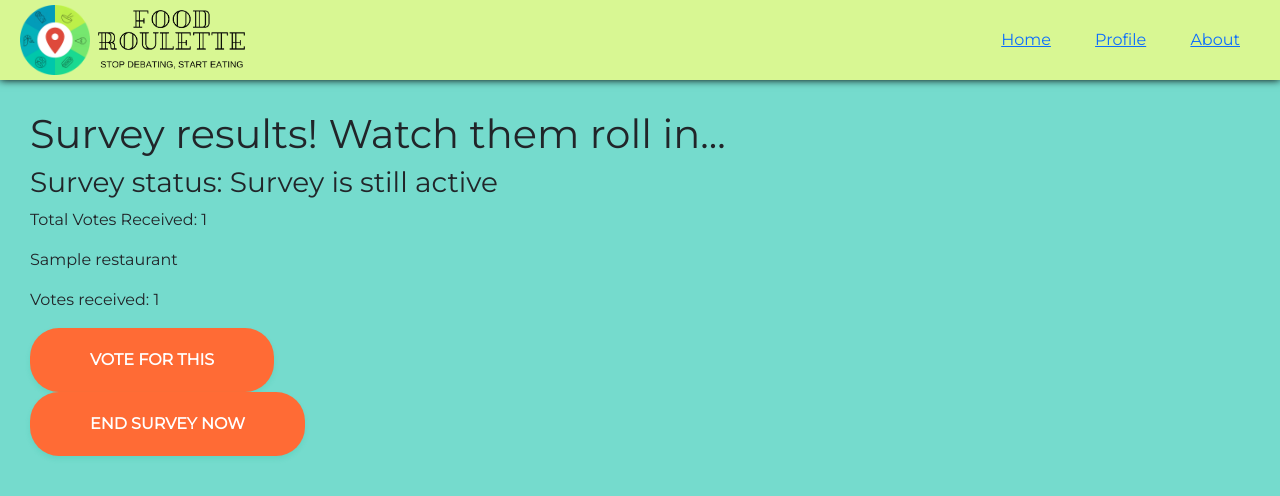
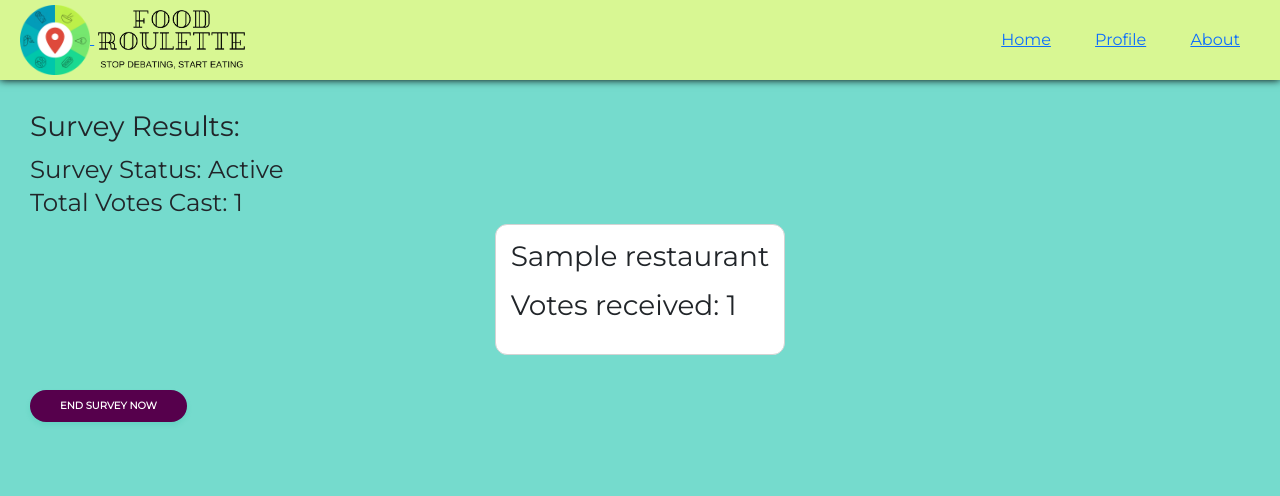
Before and after one commit to nagerz/FoodRoulette, a Rails app: page /surveys/1 in a window 1280 px wide. Shown: the top 496 px of the page. Run offline with Rails 7, Linux system fonts and the light colour scheme; tables that the repository leaves empty hold one stand-in row (values such as "Sample post"); style sheets or scripts are compiled from the project's sources; parts of the project's set-up code (start-up, migrations or seed data) failed here and were passed over; some libraries are stand-ins or nearby versions.

Commit message:
more styling

```diff
--- a/app/assets/stylesheets/application.scss
+++ b/app/assets/stylesheets/application.scss
@@ -123,7 +123,7 @@ header li {
   -webkit-backdrop-filter: blur(10px);
   backdrop-filter: blur(10px);
   max-width: 340px;
-  margin: 0 auto;
+  margin: 5px;
 }
 
 // Roulette
@@ -223,12 +223,46 @@ header li {
   padding: 15px;
 }
 
-.single-tmt {
-
+.vote-button {
+  font-weight: 700;
+  text-decoration: none;
+  padding: 10px 30px;
+  min-width: 60px;
+  color: #fff;
+  background-color: #8CB369;
+  font-size: 10px;
+  border-radius: 20px;
+  border: none;
+  text-align: center;
+  text-transform: uppercase;
+  cursor: pointer;
+  outline: none;
+  box-shadow: 0 3px 5px 0 rgba(42,187,155,.2);
+  -webkit-backdrop-filter: blur(10px);
+  backdrop-filter: blur(10px);
+  max-width: 240px;
+  margin: 0 auto;
 }
 
-.single-ra {
-
+.cancel-button {
+  font-weight: 700;
+  text-decoration: none;
+  padding: 10px 30px;
+  min-width: 60px;
+  color: #fff;
+  background-color: #56004C;
+  font-size: 10px;
+  border-radius: 20px;
+  border: none;
+  text-align: center;
+  text-transform: uppercase;
+  cursor: pointer;
+  outline: none;
+  box-shadow: 0 3px 5px 0 rgba(42,187,155,.2);
+  -webkit-backdrop-filter: blur(10px);
+  backdrop-filter: blur(10px);
+  max-width: 240px;
+  margin-top: 30px;
 }
 
 //Roulette
--- a/app/controllers/surveys_controller.rb
+++ b/app/controllers/surveys_controller.rb
@@ -53,7 +53,7 @@ class SurveysController < ApplicationController
     Vote.create_vote(params[:phone], params[:restaurant_code], survey)
     redirect_to survey_path(survey)
 
-    flash[:success] = "Your vote has been cast" unless params[:phone]
+    flash[:success] = "Your vote has been cast." unless params[:phone]
   end
 
   def vote
@@ -68,7 +68,7 @@ class SurveysController < ApplicationController
       }
       else
         redirect_to survey_path(survey)
-        flash[:alert] = "You already voted!"
+        flash[:alert] = "You've already voted!"
       end
     end
   end
@@ -79,7 +79,7 @@ class SurveysController < ApplicationController
     survey.end_survey
 
     redirect_to survey_path(survey)
-    flash[:alert] = "You have ended the survey."
+    flash[:success] = "You closed this survey."
   end
 
   def cancel
@@ -88,7 +88,7 @@ class SurveysController < ApplicationController
     survey.end_survey
 
     redirect_to root_path
-    flash[:alert] = "Group roulette aborted."
+    flash[:alert] = "Your survey has been cancelled."
   end
 
    private
--- a/app/facades/survey_facade.rb
+++ b/app/facades/survey_facade.rb
@@ -7,9 +7,9 @@ class SurveyFacade < SimpleDelegator
 
   def status
     if @survey.active?
-      "Survey is still active"
+      "Active"
     else
-      "Survey is Over"
+      "Closed"
     end
   end
 
--- a/app/views/layouts/application.html.erb
+++ b/app/views/layouts/application.html.erb
@@ -30,7 +30,4 @@
     <%= yield %>
   </body>
 
-  <% flash.each do |key, value| %>
-    <div class="alert alert-<%= key %>"><%= value %></div>
-  <% end %>
 </html>
--- a/app/views/partials/_nav.html.erb
+++ b/app/views/partials/_nav.html.erb
@@ -1,7 +1,9 @@
 <header class="header">
   <section class="header-logo">
-    <%= image_tag('logo.png', class: "home-header-logo-1", alt: "Roulette Logo") %>
-    <%= image_tag('logo-3.png', class: "home-header-logo-2", alt: "Roulette Logo 2") %>
+    <%= link_to root_path do %>
+      <%= image_tag('logo.png', class: "home-header-logo-1", alt: "Roulette Logo") %>
+      <%= image_tag('logo-3.png', class: "home-header-logo-2", alt: "Roulette Logo 2") %>
+    <% end %>
   </section>
   <nav class="primary_nav">
     <ul class="navlinks">
--- a/app/views/surveys/show.html.erb
+++ b/app/views/surveys/show.html.erb
@@ -1,45 +1,47 @@
-<% if facade.active? %>
-  <h1>Survey results! Watch them roll in...<h1>
-<% else %>
-  <h1>Survey results!<h1>
-<% end %>
+<h3>Survey Results:<h3>
 
-<h3>Survey status: <%= facade.status %></h3>
+<small>Survey Status: <%= facade.status %></small><br/>
+<small>Total Votes Cast: <%= facade.votes.count %></small>
 
-<p>Total Votes Received: <%= facade.votes.count %></p>
-
+<div class="multi-wrapper">
+  <div class="multi-sub-wrapper">
+    <div class="results-info">
       <% if facade.inactive? %>
         <% if facade.winner %>
-    <h3><%= facade.winner.name %> received the most votes</h3>
+          <h3><%= facade.winner.name %> received the most votes!</h3>
           <section class="survey-complete-buttons">
-      <%= button_to 'Accept and Notify Group', survey_path(facade), method: :get %>
-      <%= button_to 'Take Me There!', directions_path, method: :get, params: { restaurant_address: facade.winner.address_1,
+            <%= button_to 'Accept and Notify Group', survey_path(facade), method: :get, class: "button" %>
+            <%= button_to 'Take Me There!', directions_path, method: :get, class: "button", params: {
+                                                                                   restaurant_address: facade.winner.address_1,
                                                                                    user_address: cookies[:manual_location],
                                                                                    user_lat_long: cookies[:lat_long],
                                                                                    user_id: current_user.id,
                                                                                    restaurant_id: facade.winner.id  } %>
-      <%= button_to 'Start Another Survey', group_roulette_path, method: :get %>
+            <%= button_to 'Start Another Survey', group_roulette_path, class: "button", method: :get %>
           </section>
         <% else %>
-    <h3>No votes were received.</h3>
+          <strong>No votes were received.</strong>
         <% end %>
-<% end %>
-
-
-
+      <% else %>
         <% facade.survey_restaurants.each do |survey_restaurant| %>
+          <div class="multi-card">
+            <div class="content">
               <section class='survey-restaurant'>
                 <section class='survey-restaurant-<%= survey_restaurant.id %>'>
                   <p><%= survey_restaurant.restaurant.name %></p>
-      <p>Votes received: <%= survey_restaurant.votes.count %>
-      <%= button_to 'Vote for this', survey_path(facade), method: :patch,
-          params: { phone: "+12223334444",
-                    restaurant_code: (facade.survey_restaurants.index(survey_restaurant) + 1).to_s,
-                   }, class: 'button' %>
+                  <p>Votes received: <%= survey_restaurant.votes.count %></p>
                 </section>
               </section>
+            </div>
+          </div>
         <% end %>
+      <% end %>
+    </div>
+  </div>
+</div>
 
+<div class="multi-buttons">
   <% if facade.active? %>
-  <%= button_to 'End Survey Now', end_survey_path(facade), method: :post, class: 'button'  %>
+    <%= button_to 'End Survey Now', end_survey_path(facade), method: :post, class: 'cancel-button'  %>
   <% end %>
+</div>
```
Also changed, not shown: app/views/surveys/vote.html.erb (+20 -13 lines). Lines whose indentation alone changed are shown as unchanged.
